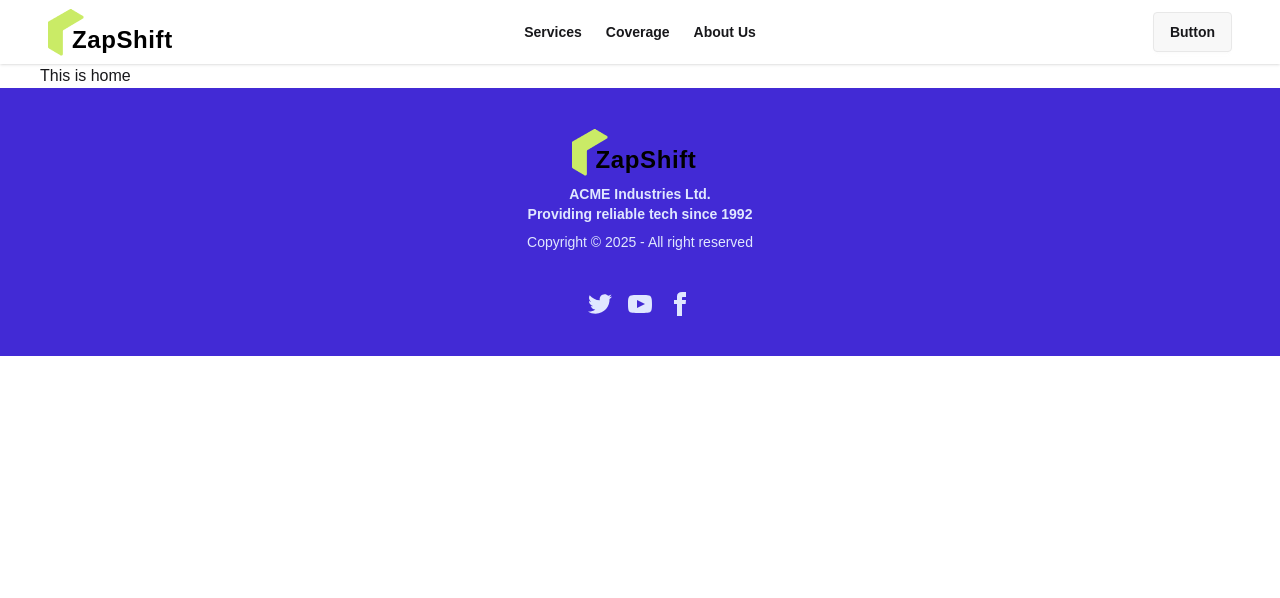
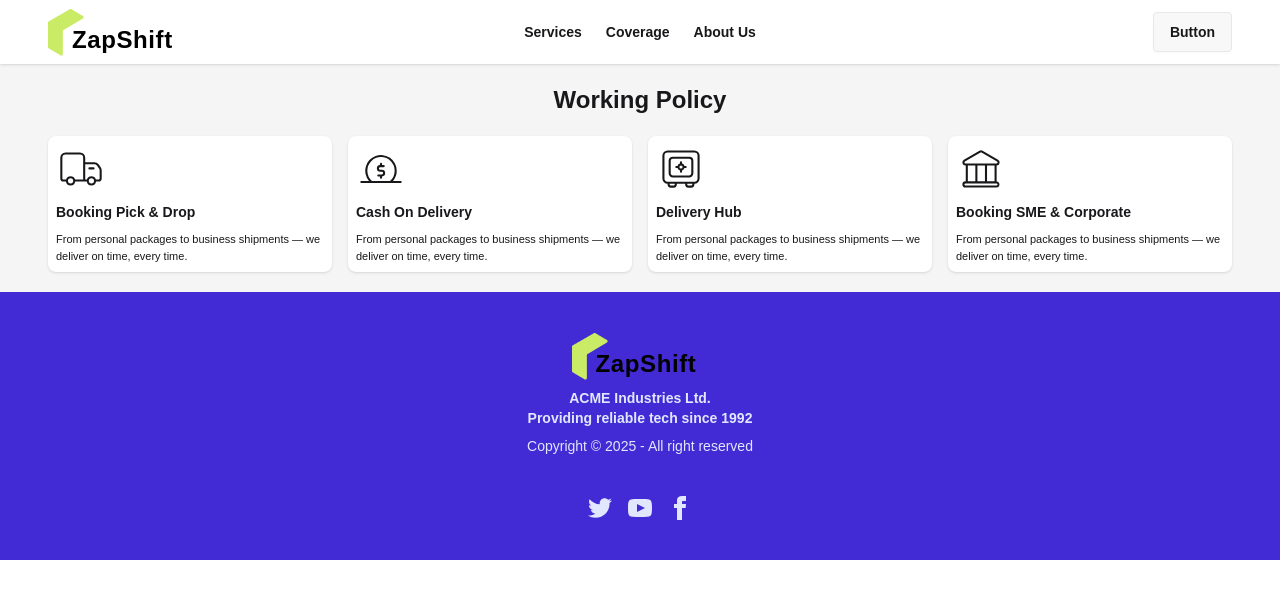
Before and after one commit to Riadul-Islam-551/Zap-Shift-Client, a React (Vite) app: page / in a window 1280 px wide. Shown: the top 598 px of the page. Built offline with nearby package versions, Linux system fonts and the light colour scheme.

Commit message:
make the working policy section in home page

```diff
--- a/package.json
+++ b/package.json
@@ -13,6 +13,7 @@
     "@tailwindcss/vite": "^4.1.17",
     "react": "^19.2.0",
     "react-dom": "^19.2.0",
+    "react-icons": "^5.5.0",
     "react-router": "^7.9.6",
     "tailwindcss": "^4.1.17"
   },
--- a/src/index.css
+++ b/src/index.css
@@ -18,3 +18,8 @@ body {
   font-optical-sizing: auto;
   font-style: normal;
 }
+
+
+.color{
+  color: #f5f5f5;
+}
--- a/src/layouts/RootLayout.jsx
+++ b/src/layouts/RootLayout.jsx
@@ -5,7 +5,7 @@ import Footer from "../shared/footer/Footer";
 
 const RootLayout = () => {
   return (
-    <div>
+    <div className="bg-[#f5f5f5]">
       <NavBar></NavBar>
       <div className="max-w-[1200px] mx-auto">
         <Outlet></Outlet>
--- a/src/pages/home/home/Home.jsx
+++ b/src/pages/home/home/Home.jsx
@@ -1,9 +1,10 @@
 import React from 'react'
+import WorkingPolicy from './components/workingPolicy/WorkingPolicy'
 
 const Home = () => {
   return (
     <div>
-      <p>This is home </p>
+      <WorkingPolicy></WorkingPolicy>
     </div>
   )
 }
--- /dev/null
+++ b/src/pages/home/home/components/workingPolicy/WorkingPolicy.jsx
@@ -0,0 +1,69 @@
+import React from "react";
+import { CiDeliveryTruck } from "react-icons/ci";
+import { CiCoinInsert } from "react-icons/ci";
+import { CiVault } from "react-icons/ci";
+import { CiBank } from "react-icons/ci";
+
+const WorkingPolicy = () => {
+  return (
+    <div className="max-w-[1200px] px-2 my-5">
+      <h1 className="font-bold text-2xl text-center my-5">Working Policy</h1>
+      <div className="grid grid-cols-1 md:grid-cols-2 lg:grid-cols-4 gap-4 ">
+        {/* policy - 1  */}
+        <div className="card  bg-base-100 card-xs shadow-sm">
+          <div className="card-body">
+            <div className="">
+              <CiDeliveryTruck className=" w-[50px] h-[50px]" />
+            </div>
+            <h2 className="card-title">Booking Pick & Drop</h2>
+            <p>
+              From personal packages to business shipments — we deliver on time,
+              every time.
+            </p>
+          </div>
+        </div>
+        {/* policy - 2  */}
+        <div className="card  bg-base-100 card-xs shadow-sm">
+          <div className="card-body">
+            <div className="">
+              <CiCoinInsert className=" w-[50px] h-[50px]" />
+            </div>
+            <h2 className="card-title">Cash On Delivery</h2>
+            <p>
+              From personal packages to business shipments — we deliver on time,
+              every time.
+            </p>
+          </div>
+        </div>
+        {/* policy - 3  */}
+        <div className="card bg-base-100 card-xs shadow-sm">
+          <div className="card-body">
+            <div className="">
+              <CiVault className=" w-[50px] h-[50px]" />
+            </div>
+            <h2 className="card-title">Delivery Hub</h2>
+            <p>
+              From personal packages to business shipments — we deliver on time,
+              every time.
+            </p>
+          </div>
+        </div>
+        {/* policy - 4  */}
+        <div className="card bg-base-100 card-xs shadow-sm">
+          <div className="card-body">
+            <div className="">
+              <CiBank className=" w-[50px] h-[50px]" />
+            </div>
+            <h2 className="card-title">Booking SME & Corporate</h2>
+            <p>
+              From personal packages to business shipments — we deliver on time,
+              every time.
+            </p>
+          </div>
+        </div>
+      </div>
+    </div>
+  );
+};
+
+export default WorkingPolicy;
```
Also changed, not shown: 1 other file (tests, documents, lock files or other folders).
